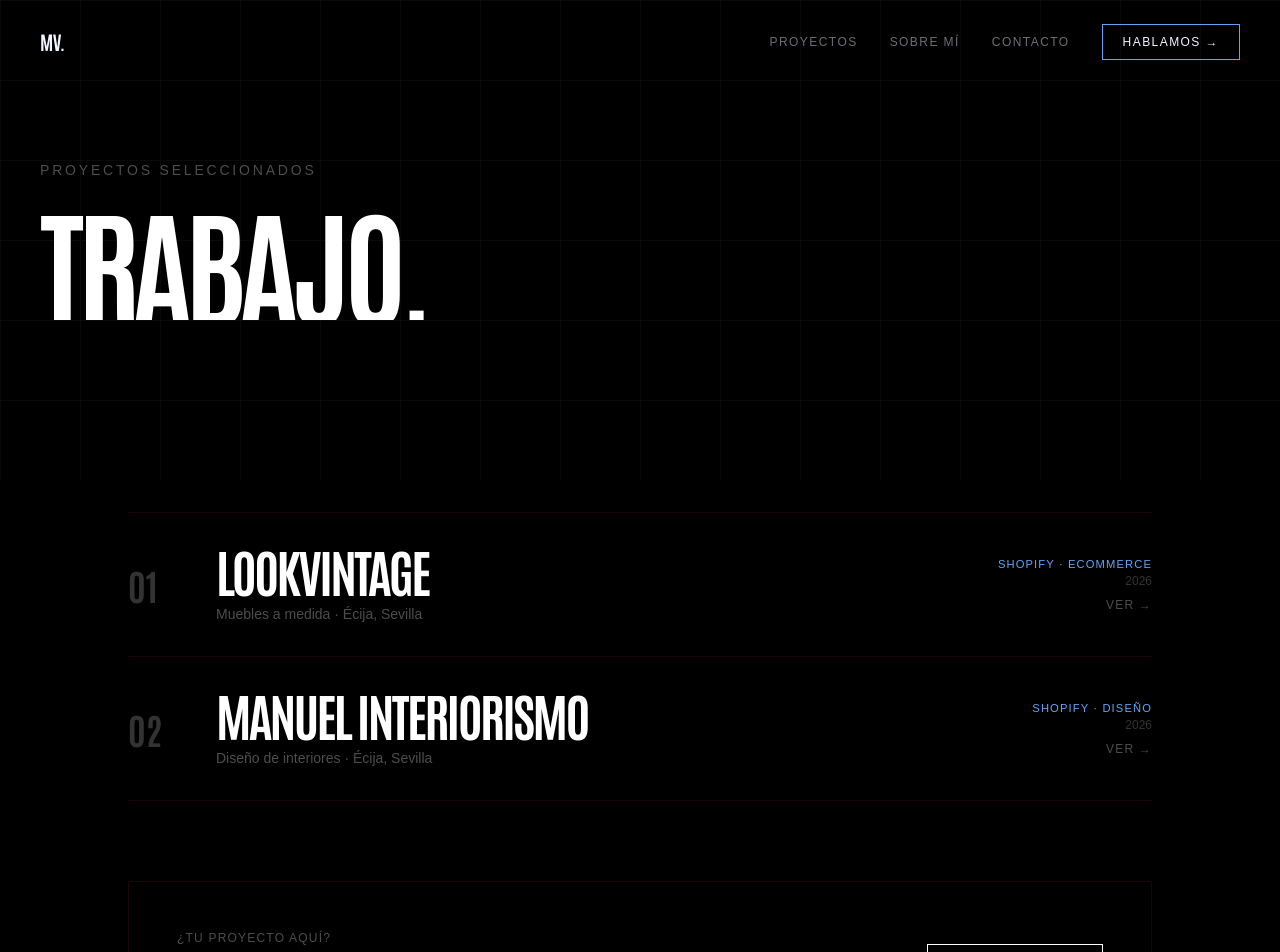
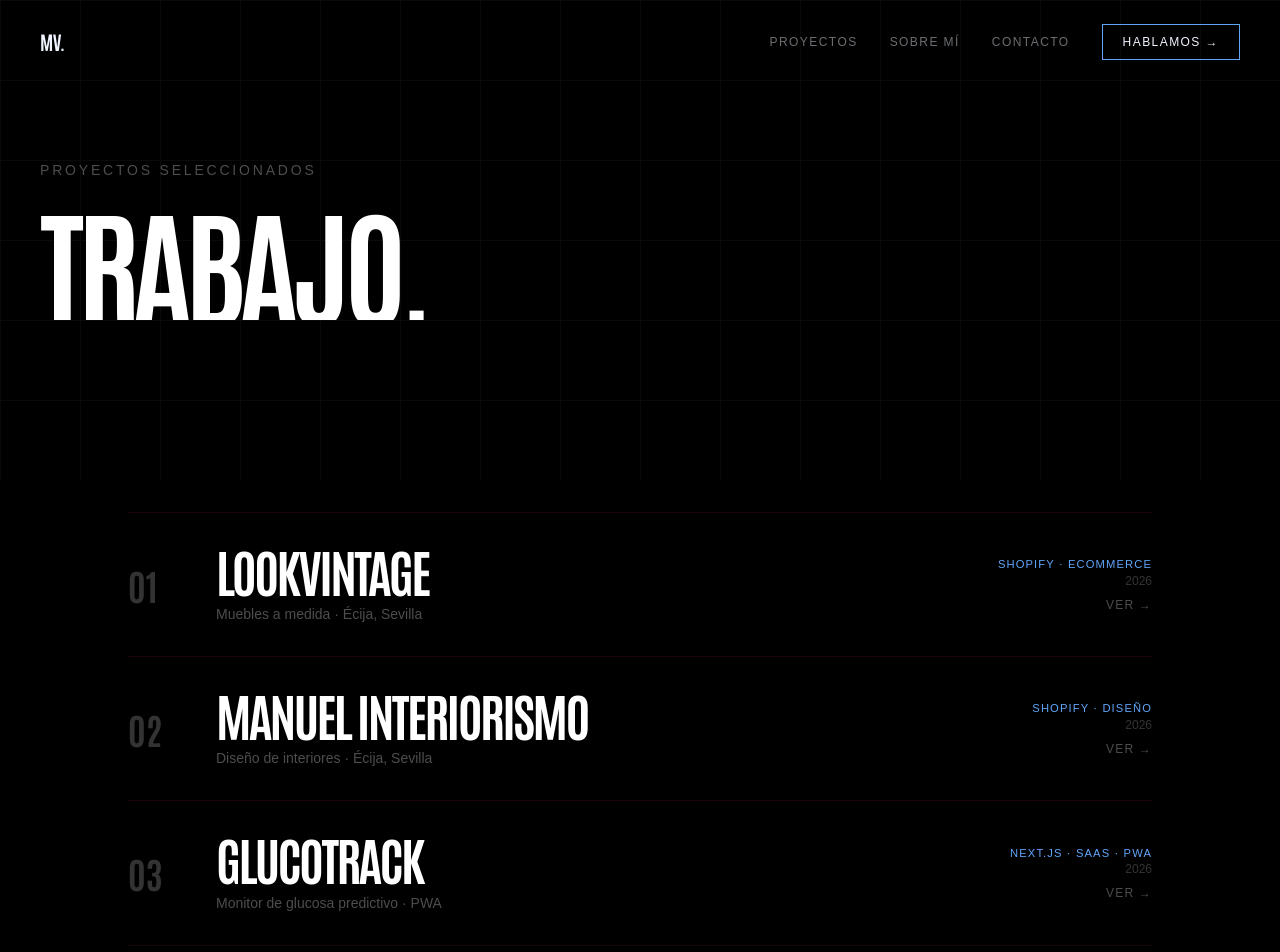
Before and after one commit to Miguelvv7/Victorio, a Next.js app: page /proyectos in a window 1280 px wide. Shown: the top 952 px of the page. Built offline with nearby package versions, Linux system fonts and the light colour scheme; a web font is replaced by a local one.

Commit message:
Añadir proyecto GlucoTrack — monitor de glucosa PWA

```diff
--- a/src/data/projects.ts
+++ b/src/data/projects.ts
@@ -35,6 +35,18 @@ export const projects: Project[] = [
     liveUrl: "https://manuelinteriorismo.com/",
     cover: "/images/project-manuel.webp",
     rotation: "md:rotate-[3deg]",
+  },
+  {
+    slug: "glucotrack",
+    num: "03",
+    title: "GlucoTrack",
+    tagline: "Monitor de glucosa predictivo · PWA",
+    category: "Next.js · SaaS · PWA",
+    year: 2026,
+    location: "Remoto",
+    liveUrl: "https://glucotrackv2-l5ex.vercel.app/landing/index.html",
+    cover: "/images/project-glucotrack.webp",
+    rotation: "md:rotate-[-2deg]",
   },
 ];
 
```
Also changed, not shown: public/images/project-glucotrack.webp (added).
